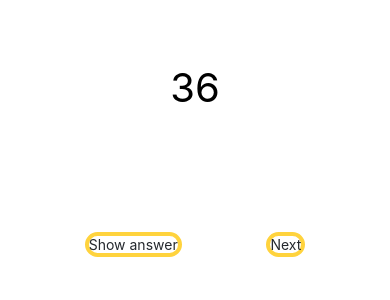
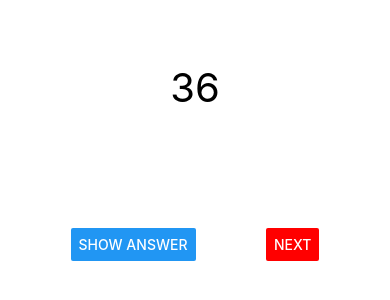
Before and after one commit to proton/LearnForeignNumbers, a React Native app: screen / in a window 390 px wide. Shown: the part 202-502 px from the top of the page. Built offline with nearby package versions, Linux system fonts and the light colour scheme.

Commit message:
use native buttons

```diff
--- a/App.js
+++ b/App.js
@@ -1,10 +1,10 @@
 import { StatusBar } from 'expo-status-bar'
 import { useState, useEffect } from 'react'
-import { StyleSheet, Text, View, PixelRatio } from 'react-native'
+import { StyleSheet, Text, View, PixelRatio, Button } from 'react-native'
 import { GestureHandlerRootView, TapGestureHandler, FlingGestureHandler, Directions, State } from 'react-native-gesture-handler'
 import * as Speech from 'expo-speech'
 
-import Button from './components/Button'
+// import Button from './components/Button'
 
 export default function App() {
   const [number, setNumber] = useState(null)
@@ -44,8 +44,8 @@ export default function App() {
             <Text style={styles.number}>{number}</Text>
           </TapGestureHandler>
           <View style={styles.footerContainer}>
-            <Button label="Show answer" onPress={showAnswer} />
-            <Button label="Next" onPress={changeNumber} />
+            <Button title="Show answer" onPress={showAnswer} />
+            <Button title="Next" color="red" onPress={changeNumber} />
           </View>
           <StatusBar style="auto" />
         </View>
--- a/components/Button.js
+++ /dev/null
@@ -1,21 +0,0 @@
-import { StyleSheet, View, Pressable, Text, PixelRatio } from 'react-native'
-
-export default function Button({ label, onPress }) {
-  return (
-    <View style={styles.buttonContainer}>
-      <Pressable style={styles.button} onPress={onPress}>
-        <Text style={styles.buttonLabel}>{label}</Text>
-      </Pressable>
-    </View>
-  )
-}
-
-const styles = StyleSheet.create({
-  buttonContainer: {
-    borderWidth: 4, borderColor: '#ffd33d', borderRadius: 18,
-  },
-  buttonLabel: {
-    fontSize: PixelRatio.get() * 14,
-    color: '#25292e',
-  },
-})
```
